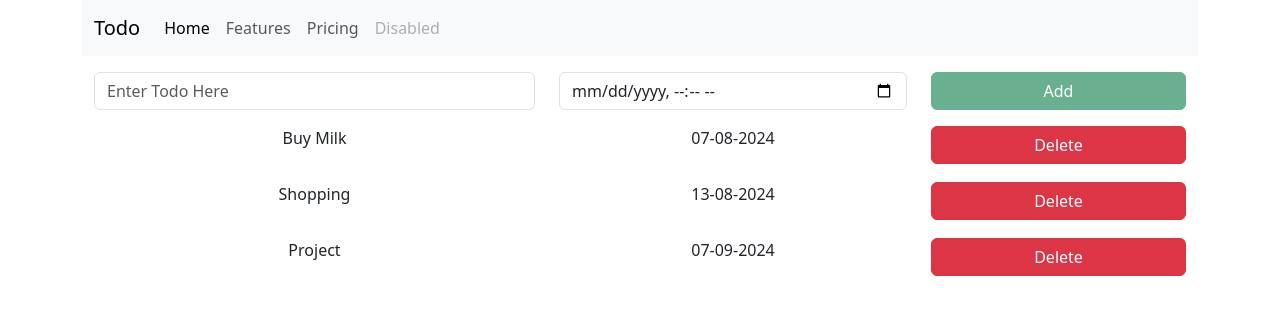
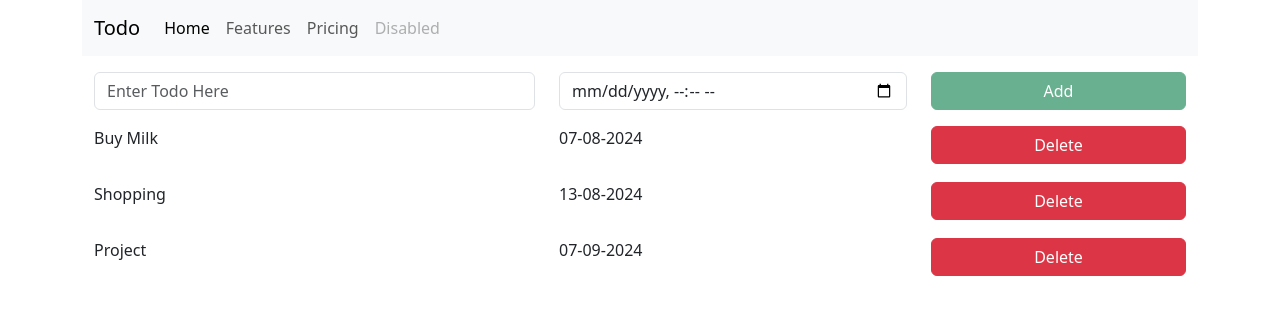
Before and after one commit to aliladakhi/Todo_calcu, a React (Vite) app: page / in a window 1280 px wide. Shown: the top 314 px of the page. Built offline with nearby package versions, Linux system fonts and the light colour scheme.

Commit message:
a small alignment change

```diff
--- a/src/Components/Card.jsx
+++ b/src/Components/Card.jsx
@@ -14,13 +14,13 @@ export default function Card({ key_, task_name, task_date, data_pass, update })
 
   return (
     <div className="row mt-3">
-      <div className="col-5">
+      <div className="col-5 d-flex ">
         <div className="text-center flex-nowrap">
           <p>{todoName}</p>
         </div>
       </div>
 
-      <div className="col-4">
+      <div className="col-4 d-flex">
         <div className="text-center flex-nowrap">{todoDate}</div>
       </div>
 
--- a/src/Components/Table.jsx
+++ b/src/Components/Table.jsx
@@ -6,7 +6,6 @@ export default function Table({data_pass,update}) {
   const [date,setDate]=useState("")
 
   function handleadd() {
-
     const newData = [...data_pass,...[{task_name:task,task_date:date}]];
     console.log(newData);
     update(newData);
@@ -50,7 +49,7 @@ export default function Table({data_pass,update}) {
           </div>
         </div>
         <div className="col-3 ">
-          <button type="button" onClick={handleadd} className="btn btn-success container " disabled={task.length==0 && date.length==0}>
+          <button type="button" onClick={handleadd} className="btn btn-success container " disabled={task.length==0 || date.length==0}>
             Add
           </button>
         </div>
```
